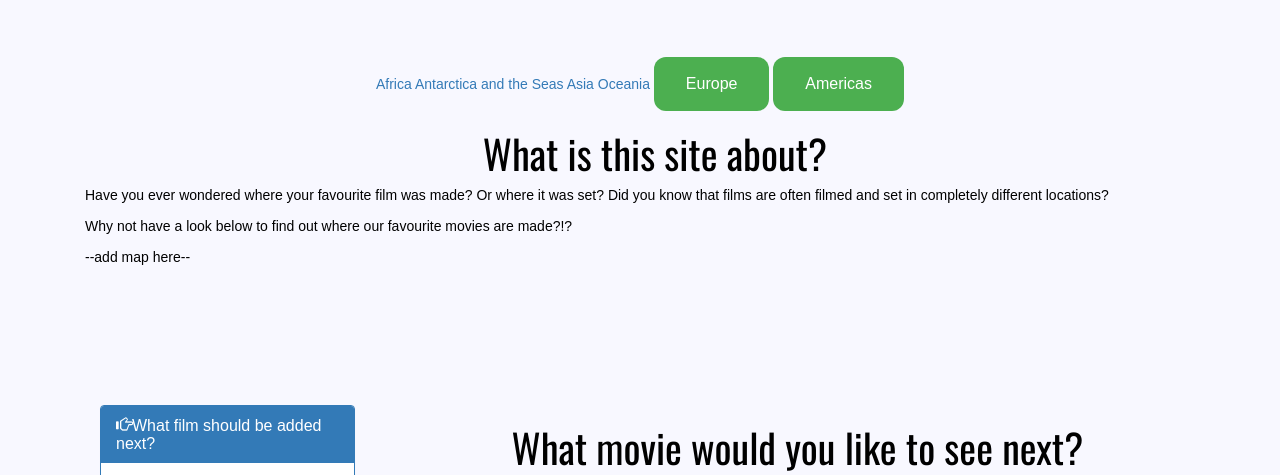
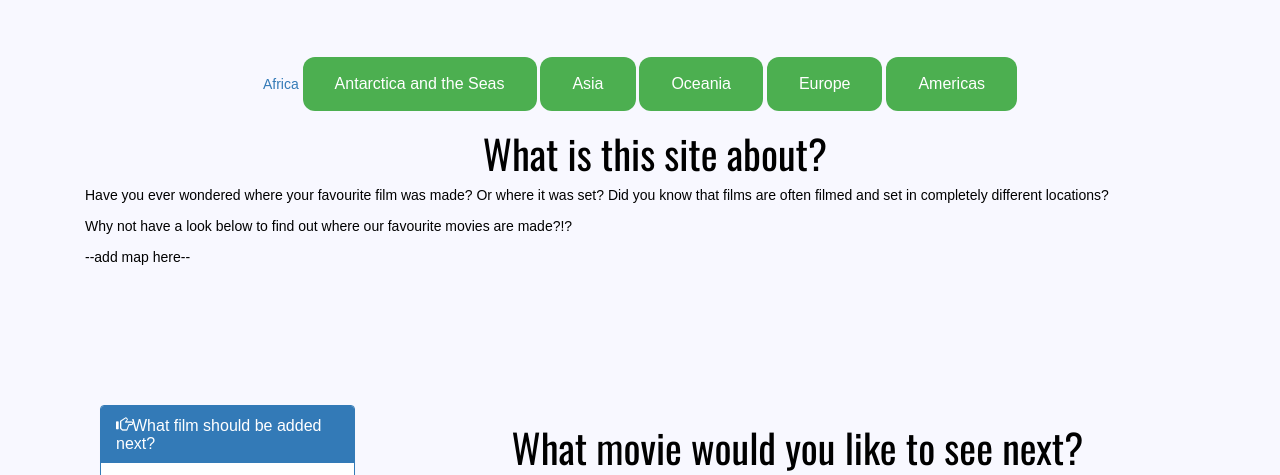
Before and after one commit to cloudbleu/groupproject, a plain HTML site: page index.html in a window 1280 px wide. Shown: the part 968-1443 px from the top of the page. Drawn offline with nearby package versions, Linux system fonts and the light colour scheme; a web font is replaced by a local one.

Commit message:
Added spaces and fixed buttons

```diff
--- a/index.html
+++ b/index.html
@@ -97,11 +97,11 @@
 	<div class="header button"><center>
 		<a href="Africa.html" <button type="button">Africa</button> </a>
 
-		<a href= "Antartica.html" <button type="button">Antarctica and the Seas</button> </a>
+		<a href= "Antartica.html"> <button type="button">Antarctica and the Seas</button> </a>
 
-		<a href= "Asia.html" <button type="button">Asia</button> </a>
+		<a href= "Asia.html"> <button type="button">Asia</button> </a>
 
-		<a href= "Oceania.html" <button type="button">Oceania</button> </a>
+		<a href= "Oceania.html"> <button type="button">Oceania</button> </a>
 
 		<a href= "Europe.html" > <button type="button">Europe</button> </a>
 
```
Also changed, not shown: Europe.html (+12 -0 lines).
